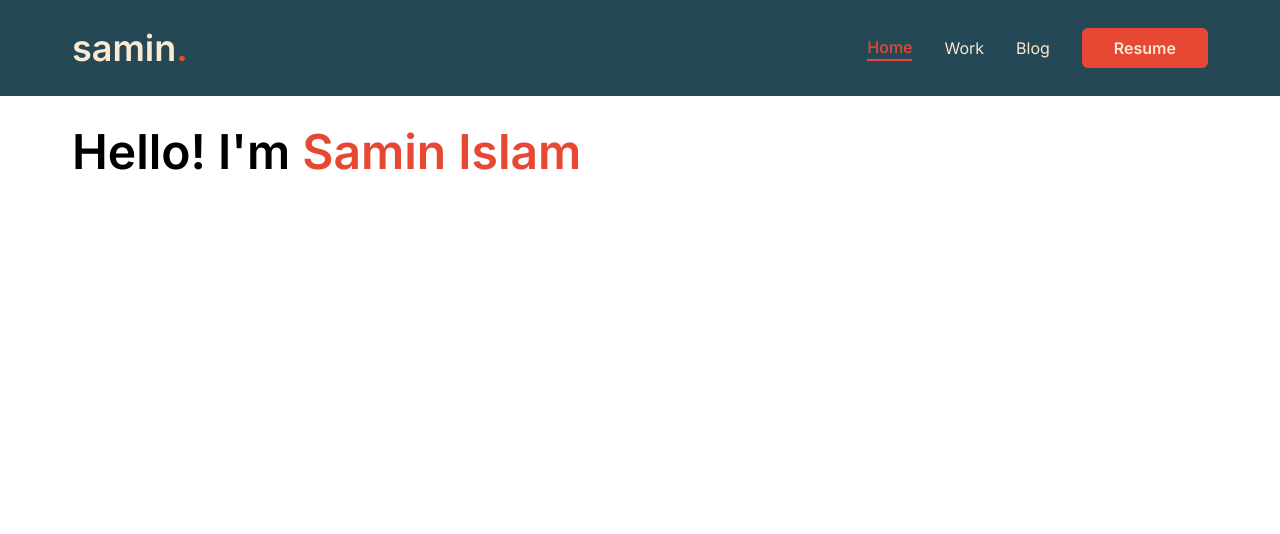
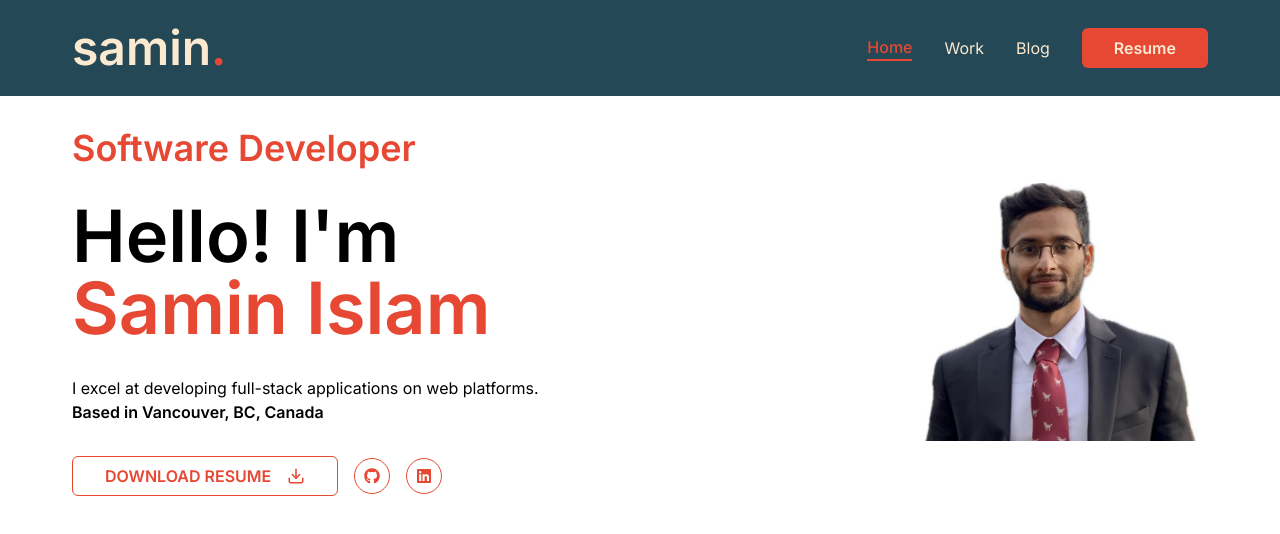
Before and after one commit to saminsss/portfolio, a Next.js app: page / in a window 1280 px wide. Shown: the top 534 px of the page. Built offline with nearby package versions, Linux system fonts and the light colour scheme.

Commit message:
add hero section

```diff
--- a/src/app/globals.css
+++ b/src/app/globals.css
@@ -7,12 +7,15 @@
     @apply font-primary;
   }
   h1 {
-    @apply text-4xl xl:text-5xl leading-4 font-semibold;
+    @apply text-6xl xl:text-7xl font-semibold;
   }
   h2 {
-    @apply text-3xl xl:text-4xl leading-4 font-semibold;
+    @apply text-5xl xl:text-6xl font-semibold;
   }
   h3 {
-    @apply text-2xl xl:text-3xl leading-4 font-semibold;
+    @apply text-4xl xl:text-5xl font-semibold;
+  }
+  h4 {
+    @apply text-3xl xl:text-4xl font-semibold;
   }
 }
--- a/src/app/page.tsx
+++ b/src/app/page.tsx
@@ -1,9 +1,35 @@
+import HeroPhoto from '@/components/HeroPhoto';
+import Socials from '@/components/Socials';
+import { Button } from '@/components/ui/button';
+import { FiDownload } from 'react-icons/fi';
+
 export default function Home() {
   return (
     <main>
-      <h1>
-        Hello! I&apos;m <span className="text-secondary">Samin Islam</span>
-      </h1>
+      <div className="flex flex-col md:flex-row gap-8 items-center justify-between text-center md:text-left">
+        <div className="flex flex-col gap-8 flex-1">
+          <h4 className="text-secondary">Software Developer</h4>
+          <h1>
+            Hello! I&apos;m <br />{' '}
+            <span className="text-secondary">Samin Islam</span>
+          </h1>
+          <p>
+            I excel at developing full-stack applications on web platforms.{' '}
+            <br />
+            <span className="font-semibold">
+              Based in Vancouver, BC, Canada
+            </span>
+          </p>
+          <div className="w-72 flex flex-col md:flex-row items-center gap-4 self-center md:self-auto">
+            <Button variant="outline" className="uppercase">
+              <span className="mr-4">Download Resume</span>
+              <FiDownload className="text-lg" />
+            </Button>
+            <Socials iconClass="w-9 h-9 border border-secondary rounded-full flex justify-center items-center text-secondary hover:bg-secondary hover:text-quaternary hover:transition-all duration-200" />
+          </div>
+        </div>
+        <HeroPhoto />
+      </div>
     </main>
   );
 }
--- a/src/components/Header.tsx
+++ b/src/components/Header.tsx
@@ -1,6 +1,6 @@
-import DesktopNav from './Nav/DesktopNav';
-import Logo from './Nav/Logo';
-import MobileNav from './Nav/MobileNav';
+import DesktopNav from './nav/DesktopNav';
+import Logo from './nav/Logo';
+import MobileNav from './nav/MobileNav';
 
 const Header = () => {
   return (
--- /dev/null
+++ b/src/components/HeroPhoto.tsx
@@ -0,0 +1,25 @@
+'use client';
+
+import { motion } from 'framer-motion';
+import Image from 'next/image';
+
+const HeroPhoto = () => {
+  return (
+    <div className="w-72 h-full relative basis-72">
+      <motion.div>
+        <div className="h-72">
+          <Image
+            src="/assets/photo.jpeg"
+            alt="Hero image"
+            priority
+            quality={100}
+            fill
+            className="object-contain"
+          />
+        </div>
+      </motion.div>
+    </div>
+  );
+};
+
+export default HeroPhoto;
--- a/src/components/Nav/Logo.tsx
+++ b/src/components/Nav/Logo.tsx
@@ -3,9 +3,9 @@ import Link from 'next/link';
 const Logo = () => {
   return (
     <Link href="/">
-      <h2>
+      <h3>
         samin<span className="text-secondary">.</span>
-      </h2>
+      </h3>
     </Link>
   );
 };
--- /dev/null
+++ b/src/components/Socials.tsx
@@ -0,0 +1,32 @@
+import Link from 'next/link';
+import { FaGithub, FaLinkedin } from 'react-icons/fa';
+import { twMerge } from 'tailwind-merge';
+
+const socials = [
+  { icon: <FaGithub />, path: 'https://github.com/saminsss' },
+  { icon: <FaLinkedin />, path: 'https://www.linkedin.com/in/saminislam/' },
+];
+
+type SocialsType = {
+  containerClass?: string;
+  iconClass?: string;
+};
+
+const Socials = ({ containerClass, iconClass }: SocialsType) => {
+  return (
+    <div className={twMerge('flex gap-4', containerClass)}>
+      {socials.map((social) => (
+        <Link
+          key={social.path}
+          href={social.path}
+          rel="noopener noreferrer"
+          target="_blank"
+          className={iconClass}>
+          {social.icon}
+        </Link>
+      ))}
+    </div>
+  );
+};
+
+export default Socials;
--- a/src/components/ui/button.tsx
+++ b/src/components/ui/button.tsx
@@ -11,7 +11,7 @@ const buttonVariants = cva(
       variant: {
         default: 'bg-secondary rounded-md text-quaternary hover:bg-tertiary',
         outline:
-          'bg-transparent rounded-md border border-secondary text-secondary hover:bg-secondary hover:text-primary',
+          'bg-transparent rounded-md border border-secondary text-secondary hover:bg-secondary hover:text-quaternary',
       },
       size: {
         default: 'h-10 px-8 py-2',
```
Also changed, not shown: public/assets/photo.jpeg (added).
